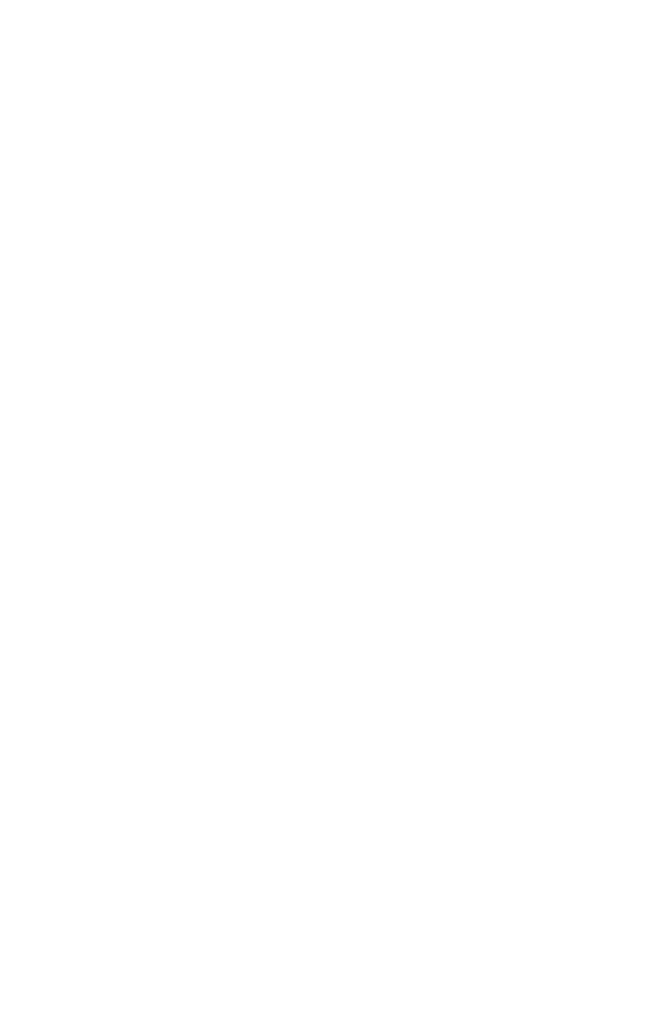
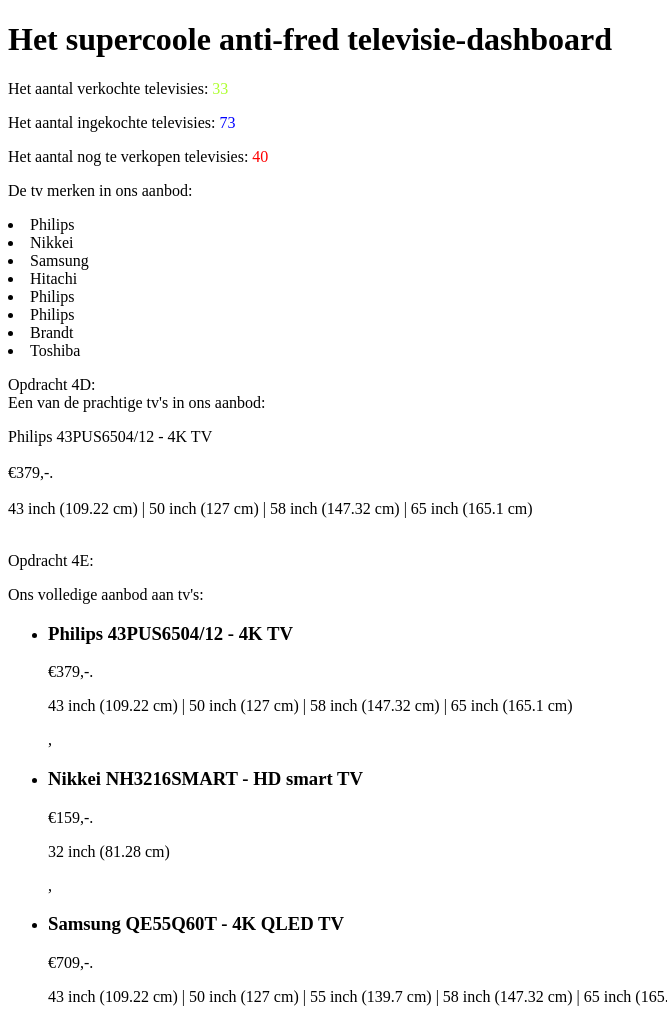
Before and after one commit to Cakeageddon/tech-it-easy, a plain HTML site: page index.html in a window 1280 px wide. Shown: the top 1009 px of the page, without its empty margins (0-667 px from the left). Before the commit the page ends 800 px from the top, so only its background shows below. Drawn offline with Linux system fonts and the light colour scheme.

Commit message:
Het afgeronde huiswerk, minus bonusopdracht

```diff
--- a/index.html
+++ b/index.html
@@ -3,8 +3,44 @@
 <head>
     <meta charset="UTF-8">
     <title>Tech It Easy Dashboard</title>
+    <link rel="stylesheet" href="styles.css">
 </head>
 <body>
+    <h1>Het supercoole anti-fred televisie-dashboard</h1>
+    <p>
+        Het aantal verkochte televisies:
+        <span style="color: greenyellow" id="sold-tv">[aantal verkochte televisies]</span>
+    </p>
+    <p>
+        Het aantal ingekochte televisies:
+        <span style="color: blue" id="bought-tv">[Aantal ingekochte televisies]</span>
+    </p>
+    <p>
+        Het aantal nog te verkopen televisies:
+        <span style="color: red" id="to-sell-tv">[Aantal nog te verkopen televisies]</span>
+    </p>
+    <p>
+        De tv merken in ons aanbod:
+        <li id="tv-brands">[Merken]</li>
+    </p>
 
+    <p>
+        Opdracht 4D: <br>
+        Een van de prachtige tv's in ons aanbod:
+        <div id="tv-name"> [De Tv naam] </div><br>
+        <div id="tv-price"> [De Tv prijs] </div><br>
+        <div id="tv-size"> [De Tv beschikbare maten] </div><br>
+    </p>
+
+    <p>
+        <p>Opdracht 4E:</p>
+        <p>Ons volledige aanbod aan tv's:</p>
+        <ul id="tv-inventory"> [De Tvs] </ul><br>
+    </p>
+<script src="main.js"></script>
+<script src="opdracht-1.js"></script>
+<script src="opdracht-2.js"></script>
+<script src="opdracht-3.js"></script>
+<script src="opdracht-4.js"></script>
 </body>
 </html>
--- a/main.js
+++ b/main.js
@@ -1,5 +1,5 @@
 // VOORRAAD ARRAY MET TV'S
-const inventory = [
+const inventories = [
   {
     type: '43PUS6504/12',
     name: '4K TV',
--- /dev/null
+++ b/opdracht-1.js
@@ -0,0 +1,33 @@
+
+// Opdracht 1a: Gebruik een array-methode om een array te maken met alle tv-type namen. Log de uitkomst in de console.
+const listednames = inventories.map((inventory) => {
+    return inventory.name;
+});
+
+console.log(listednames)
+
+// Opdracht 1b: Gebruik een array-methode om alle tv's te verzamelen (de hele objecten) die volledig uitverkocht zijn. Log de uitkomst in de console.
+const outOfStock = inventories.filter((inventory) => {
+    if (inventory.originalStock - inventory.sold === 0) {
+        return true
+    }
+})
+
+console.log(outOfStock)
+
+// Opdracht 1c: Gebruik een array-methode om alle tv's te verzamelen (de hele objecten) die over AmbiLight beschikken. Log de uitkomst in de console
+const ambilight = inventories.filter((inventory) => {
+    if (inventory.options.ambiLight === true) {
+        return true
+    }
+})
+
+console.log(ambilight)
+
+// Opdracht 1d: Schrijf een functie die alle tv's van laagste naar hoogste prijs sorteert. Log de uitkomst in de console.
+tempArr = Array.from(inventories)
+const priceCompare = tempArr.sort( (a, b) => {
+    return a.price - b.price;
+})
+
+console.log(priceCompare)
--- /dev/null
+++ b/opdracht-2.js
@@ -0,0 +1,27 @@
+// Opdracht 2 - Elementen in de DOM plaatsen
+// Tip: wanneer we meerdere waardes uit een array willen terugbrengen tot één getal of één string, gebruik je hier gewoon een oude vertrouwde for-loop voor!
+//
+//     Opdracht 2a: Hoeveel tv's zijn er al verkocht? Schrijf een script dat dit berekent. Log de uitkomst in de console.
+let soldtTvs = 0
+for (let i = 0; i < inventories.length; i++) {
+    soldtTvs += inventories[i].sold
+} console.log(soldtTvs)
+
+// Opdracht 2b: Zorg ervoor dat dit aantal in het groen wordt weergegeven op de pagina.
+const soldtTv = document.getElementById("sold-tv")
+soldtTv.textContent = soldtTvs
+
+//     Opdracht 2c: Hoeveel tv's heeft Tech It Easy ingekocht? Schrijf een script dat dit berekent. Log de uitkomst in de console.
+let boughtTvs = 0
+for (let i = 0; i < inventories.length; i++) {
+    boughtTvs += inventories[i].originalStock
+} console.log(boughtTvs)
+
+// Opdracht 2d: Zorg ervoor dat dit aantal in het blauw wordt weergegeven op de pagina.
+const boughtTv = document.getElementById("bought-tv")
+boughtTv.textContent = boughtTvs
+
+//     Opdracht 2e: Geef in het rood weer hoeveel tv's er nog verkocht moeten worden.
+let toSellTvs = boughtTvs - soldtTvs
+const toSellTv = document.getElementById("to-sell-tv")
+toSellTv.textContent = toSellTvs
--- /dev/null
+++ b/opdracht-3.js
@@ -0,0 +1,27 @@
+// Opdracht 3a: Gebruik een array-methode om alle tv merken (zoals Philips, NIKKEI, etc.) in een lijst op de pagina weer te geven.
+// Zorg ervoor dat dit ook zou werken als we 200 tv's in onze array zouden hebben staan. Dat er dubbele namen in zitten, is niet erg.
+
+const listedbrands = inventories.map((inventory) => {
+    return inventory.brand;
+});
+console.log(listedbrands)
+
+const listedbrand = document.getElementById("tv-brands")
+listedbrand.innerHTML = listedbrands.join(`<li>`)
+// Opdracht 3b: Schrijf de code uit 3a om naar een functie die een array met tv-objecten verwacht.
+
+function brandlist(tvs) {
+    let tvList = [];
+    for (let i = 0; i < tvs.length; i++) {
+        tvList.push(tvs[i].brand)
+    } return tvList
+} console.log(brandlist(inventories))
+
+// Of als je wilt dat ik toch de .map methode blijf gebruiken:
+const brandArr = inventories.map(tvBrands)
+function tvBrands(tvArr) {
+    return tvArr.brand;
+} console.log(brandArr)
+
+// Het is handig om onze scripts als functies op te zetten, zodat we ze gemakkelijk kunnen hergebruiken.
+// Tip: vergeet deze functie -declaratie niet aan te roepen!
--- /dev/null
+++ b/opdracht-4.js
@@ -0,0 +1,74 @@
+// Opdracht 4 -Functies
+// Maak deze gehele opdracht eerst alsof je het voor één tv doet. We gaan één tv weergeven in het volgende format:
+//
+//     Philips 43PUS6504/12 - 4K TV
+// €379,-
+//     43 inch (109 cm) | 50 inch (127 cm) | 58 inch (147 cm)
+//
+// NIKKEI NH3216SMART - HD smart TV
+// €159,-
+//     32 inch (81 cm)
+
+// Opdracht 4a: Zorg ervoor dat er een string wordt gegenereerd voor de naam van een tv.
+// Maak een functie die één enkel tv-object (zoals inventory[0] of inventory[6]) verwacht en de naam op de volgende manier samenvoegt:
+// [merk] [type] - [naam] zoals Philips 43PUS6504/12 - 4K TV of NIKKEI NH3216SMART - HD smart TV.
+// Test of jouw functie ook werkt wanneer er een ander tv object wordt meegegeven.
+
+function tvNameString(tv) {
+    return `${tv.brand} ${tv.type} - ${tv.name}`
+} console.log(tvNameString(inventories[1]))
+
+//     Opdracht 4b: Zorg ervoor dat de prijs van een tv netjes geformat wordt.
+//     Maak een functie die één tv-prijs als parameter verwacht (zoals 379) en daar de volgende string van maakt:
+//     €379,-. Test of jouw functie ook werkt wanneer er een andere tv-prijs wordt meegegeven.
+
+function tvPriceString(tv) {
+    return `€${tv.price},-.`
+} console.log(tvPriceString(inventories[1]))
+
+//     Opdracht 4c: Zorg ervoor dat er een string wordt gegenereerd voor alle beschikbare schermgroottes van één tv, in zowel inches als cm.
+//     Doe dit door een functie te schrijven die één screen-sizes array verwacht ( zoals inventory[0].availableSizes) en de groottes op de volgende manier samenvoegt: [schermgrootte] inches ([schermgrootte omgerekend]cm) | [schermgrootte] inches ([schermgrootte omgerekend]cm) etc.
+//     Als een tv maar één schermgrootte heeft ([32]) wordt de output 32 inch (81 cm). Wanneer een tv vier schermgroottes heeft ([43, 50, 55, 58]) wordt de output 43 inch (109 cm) | 50 inch (127 cm) | 58 inch (147 cm). Test of jouw functie werkt in alle mogelijke gevallen.
+
+function tvSizeString(sizesArr) {
+    let availabletvsizes = ""
+    for (let i = 0; i < sizesArr.length; i++) {
+        const currentSizeInches = sizesArr[i]
+        const currentSizeCm = sizesArr[i] * 2.54
+        availabletvsizes = availabletvsizes + `${currentSizeInches} inch (${currentSizeCm} cm)`
+        if (i < sizesArr.length - 1) {
+            availabletvsizes = `${availabletvsizes} | `
+        }
+    } return availabletvsizes
+} console.log(tvSizeString(inventories[0].availableSizes))
+
+//     Opdracht 4d: Zorg ervoor de informatie van één van de tv's zoals het voorbeeld wordt weergegeven op de pagina.
+//     Gebruik hiervoor de functies die je hebt gemaakt in opdracht 5a, 5b en 5c.
+
+
+const tvName = document.getElementById("tv-name")
+tvName.innerHTML = tvNameString(inventories[0])
+const tvPrice = document.getElementById("tv-price")
+tvPrice.innerHTML = tvPriceString(inventories[0])
+const tvSize = document.getElementById("tv-size")
+tvSize.innerHTML = tvSizeString(inventories[0].availableSizes)
+
+// Opdracht 4e: Schrijf een functie die ALLE tv's weergeeft op de pagina zoals in het voorbeeld.
+// Dit wil je natuurlijk niet acht keer opnieuw schrijven, want nu zijn het 8 tv's, maar in de toekomst misschien wel 200!
+// Gebruik in deze functie de voorgaande functies die je hebt geschreven, om onderdelen van de data te formatten.
+// De overkoepelende "tv-generator-functie" verwacht één parameter: de volledige array met tv-objecten.
+// Vergeet 'm niet aan te roepen!
+
+function allTheTvs(tvInventory) {
+    const tvInventoryBundle = document.getElementById("tv-inventory")
+    const tvModels = tvInventory.map((tvModels) => {
+        return `
+        <li>
+            <h3>${tvNameString(tvModels)}</h3>
+            <p>${tvPriceString(tvModels)}</p>
+            <p>${tvSizeString(tvModels.availableSizes)}</p>
+        </li> `
+    });
+    tvInventoryBundle.innerHTML = `${tvModels}`;
+}
+allTheTvs(inventories)
```
